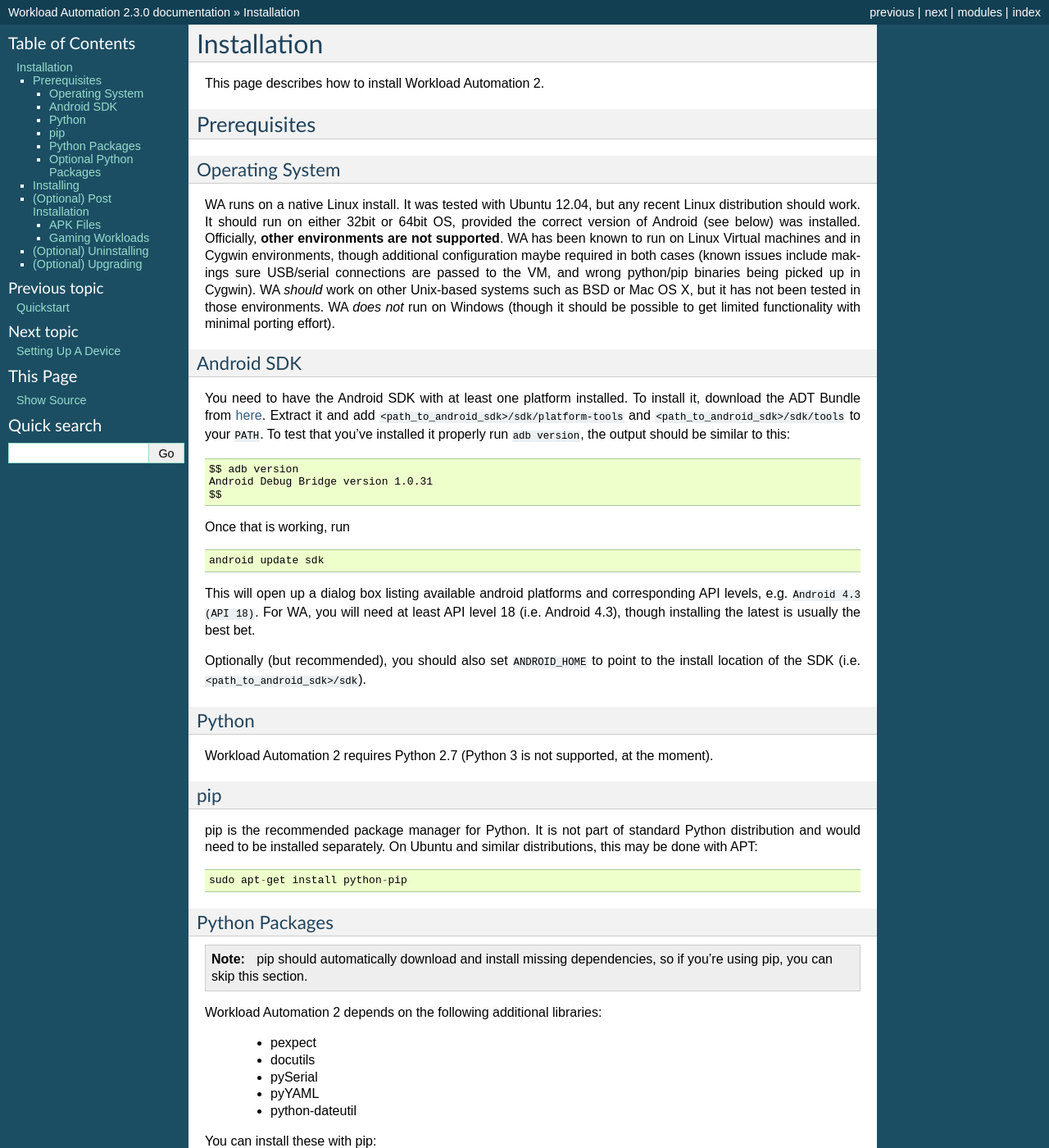
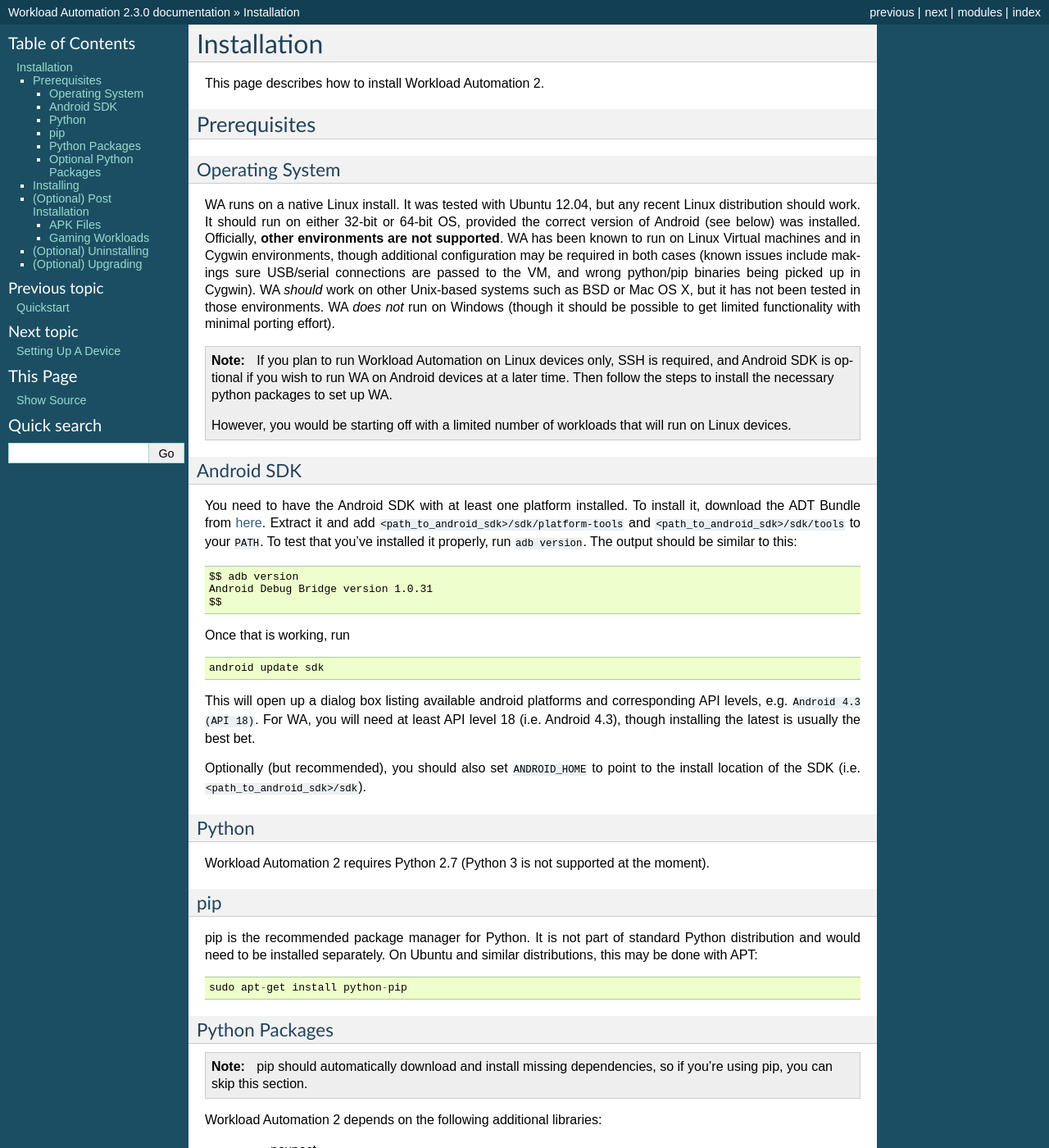
Before and after one commit to ARM-software/lisa, a Sphinx documentation site: the page built from doc/source/installation.rst, in a window 1280 px wide and 1400 px high. Shown: the whole window at 82% size. Built offline with Sphinx 7.4.7, drawn with Linux system fonts in a browser that asks for light colours; pages that are not in the unit, such as notebooks, are missing from menus; some of the changed text lies outside the part shown.

Commit message:
doc/source: Add details about running WA on Linux
Mention in the documentation that Android SDK is optional for
users who plan to run WA on Linux devices only, and how they
would only be able to start running a limited number of workloads.

Also included a few trivial fixes such as spelling errors and
moving sentences around to improve flow.

Signed-off-by: Lisa Nguyen <lisa.nguyen@linaro.org>

```diff
--- a/doc/source/installation.rst
+++ b/doc/source/installation.rst
@@ -15,16 +15,23 @@
 
 WA runs on a native Linux install. It was tested with Ubuntu 12.04,
 but any recent Linux distribution should work. It should run on either
-32bit or 64bit OS, provided the correct version of Android (see below)
+32-bit or 64-bit OS, provided the correct version of Android (see below)
 was installed. Officially, **other environments are not supported**. WA
 has been known to run on Linux Virtual machines and in Cygwin environments,
-though additional configuration maybe required in both cases (known issues
+though additional configuration may be required in both cases (known issues
 include makings sure USB/serial connections are passed to the VM, and wrong
 python/pip binaries being picked up in Cygwin). WA *should* work on other
 Unix-based systems such as BSD or Mac OS X, but it has not been tested
 in those environments. WA *does not* run on Windows (though it should be
 possible to get limited functionality with minimal porting effort).
 
+.. Note:: If you plan to run Workload Automation on Linux devices only,
+          SSH is required, and Android SDK is optional if you wish
+          to run WA on Android devices at a later time. Then follow the
+          steps to install the necessary python packages to set up WA.
+
+          However, you would be starting off with a limited number of
+          workloads that will run on Linux devices.
 
 Android SDK
 -----------
@@ -32,8 +39,8 @@
 You need to have the Android SDK with at least one platform installed.
 To install it, download the ADT Bundle from here_.  Extract it
 and add ``<path_to_android_sdk>/sdk/platform-tools`` and ``<path_to_android_sdk>/sdk/tools``
-to your ``PATH``.  To test that you've installed it properly run ``adb
-version``, the output should be similar to this::
+to your ``PATH``.  To test that you've installed it properly, run ``adb
+version``. The output should be similar to this::
 
         $$ adb version
         Android Debug Bridge version 1.0.31
@@ -57,7 +64,7 @@
 Python
 ------
 
-Workload Automation 2 requires Python 2.7 (Python 3 is not supported, at the moment).
+Workload Automation 2 requires Python 2.7 (Python 3 is not supported at the moment).
 
 
 pip
@@ -132,6 +139,10 @@
 
 Installing
 ==========
+
+.. note:: If you downloaded the Workload Automation source code from GitHub, open
+          the README.rst file to start the setup process. A wlauto tarball will
+          be created under the dist directory once the process is complete.
 
 Download the tarball and run pip::
 
```
Also changed, not shown: doc/source/quickstart.rst (+12 -9 lines).
